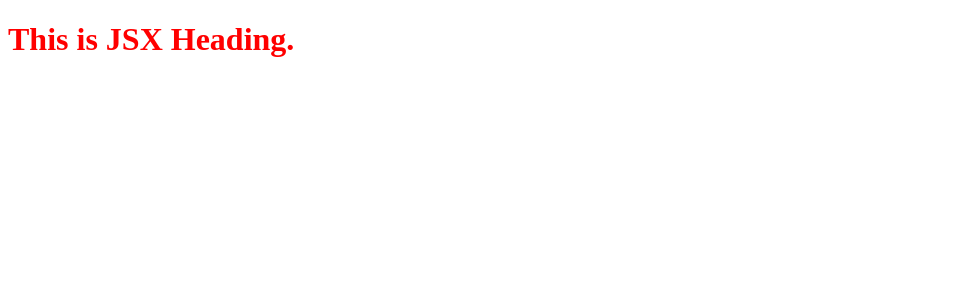
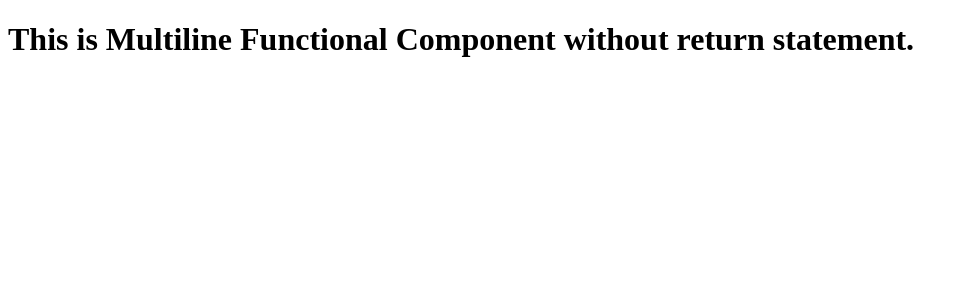
Before and after one commit to swapnil-game565/lets-learn-react, a React (Vite) app: page / in a window 1280 px wide. Shown: the top 300 px of the page, without its empty margins (0-968 px from the left). Built offline with nearby package versions, Linux system fonts and the light colour scheme.

Commit message:
Learned multiple ways of writting the Functional Component

```diff
--- a/App.js
+++ b/App.js
@@ -6,19 +6,23 @@
 This is JSX Heading.
 </h1>);
 
-console.log(heading);
+//Functional components (Name should be start with Capital letter.)
+//single line return
+const HeadingComponents = () => <h1 className="heading">This is single line functional component.</h1>;
 
-// javascript function that return true.
-const jsFn = () => true; // not need to use curly brases.
+//Multiline with return statement
+const HeadingComponents2 = () => {
+    return <h1> This is multiline functional component with return statement.</h1>
+}
 
-//Functional components (Name should be start with Capital letter.)
-const HeadingComponents = () => (
+//Multiline without return statement
+const HeadingComponents3 = () => (
      <div id="container">
-        <h1 className="heading">This is return from Functional Components.</h1>
+        <h1 className="heading">This is Multiline Functional Component without return statement.</h1>
      </div>
 );
 
-const HeadingComponents2 = () => <h1 className="heading">This is return from Functional Components.</h1>;
+
 
 const root = ReactDOM.createRoot(document.getElementById("root"));
-root.render(heading);
+root.render(<HeadingComponents3 />);
```
